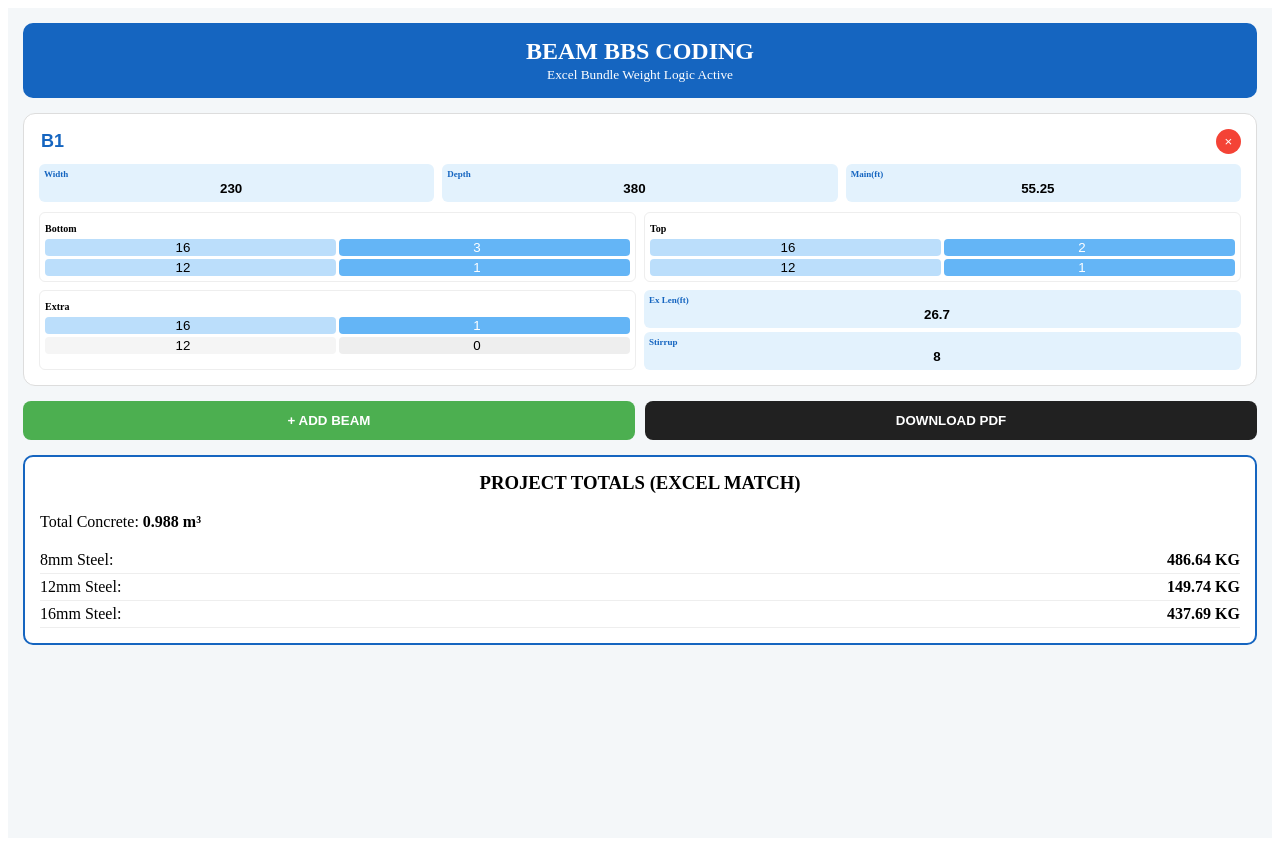
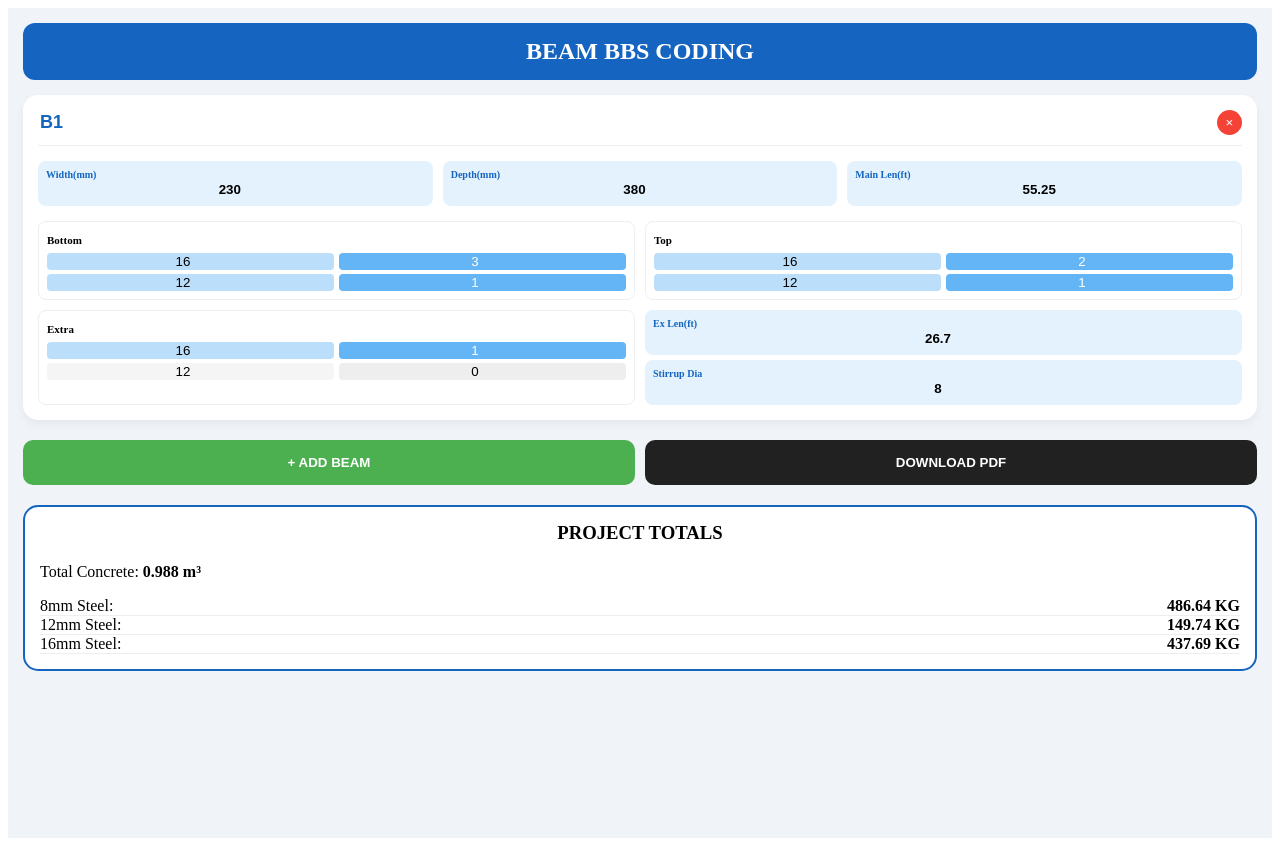
Before and after one commit to Movieeesss/BEAM-BBS, a React (Vite) app: page / in a window 1280 px wide. Built offline with nearby package versions, Linux system fonts and the light colour scheme.

Commit message:
Update BeamBBS.tsx

```diff
--- a/src/BeamBBS.tsx
+++ b/src/BeamBBS.tsx
@@ -2,19 +2,17 @@ import React, { useState, useMemo, useCallback } from 'react';
 import jsPDF from 'jspdf';
 import autoTable from 'jspdf-autotable';
 
-/** * EXACT EXCEL BUNDLE WEIGHTS (From your Column V / Screenshot)
- * 8mm: 47.4 kg | 12mm: 53.35 kg | 16mm: 56.88 kg | 20mm: 59.26 kg
- */
+// EXACT EXCEL BUNDLE WEIGHTS
 const EXCEL_BUNDLE_WEIGHTS: Record<number, number> = {
-  8: 47.4,
-  10: 51.87,
-  12: 53.35,
-  16: 56.88,
-  20: 59.26,
-  25: 46.3
+  8: 47.4,   // 8mm bundle
+  10: 51.87, // 10mm bundle
+  12: 53.35, // 12mm bundle
+  16: 56.88, // 16mm bundle
+  20: 59.26, // 20mm bundle
+  25: 46.3   // 25mm bundle
 };
 
-const STANDARD_ROD_LEN = 12; // 12 meters per full rod
+const ROD_LEN_M = 12; // Standard rod length in meters
 
 interface RodSet {
   dia1: number; num1: string;
@@ -47,12 +45,13 @@ const BeamBBS: React.FC = () => {
     }
   ]);
 
+  // FIXED: Changed 'child' to 'c' to match the destructured variable name
   const updateBeam = useCallback((id: string, field: string, val: any) => {
     setBeams(prev => prev.map(b => {
       if (b.id !== id) return b;
       if (field.includes('.')) {
         const [p, c] = field.split('.');
-        return { ...b, [p]: { ...(b as any)[p], [child]: val } };
+        return { ...b, [p]: { ...(b as any)[p], [c]: val } };
       }
       return { ...b, [field]: val };
     }));
@@ -68,7 +67,7 @@ const BeamBBS: React.FC = () => {
 
   const results = useMemo(() => {
     const summary: Record<number, number> = { 8: 0, 10: 0, 12: 0, 16: 0, 20: 0, 25: 0 };
-    let grandTotalVol = 0;
+    let grandVol = 0;
 
     const detailed = beams.map(beam => {
       const wM = (parseFloat(beam.width) || 0) / 1000;
@@ -77,16 +76,16 @@ const BeamBBS: React.FC = () => {
       const lExtraM = (parseFloat(beam.lenExtra) || 0) * 0.3048;
       const spacingIn = parseFloat(beam.spacing) || 6;
 
-      // Concrete: Width * (Depth - 125mm slab) * Length
+      // Concrete Logic: Width * (Depth - 125mm) * Length
       const vol = wM * (dM - 0.125) * lMainM;
-      grandTotalVol += vol;
+      grandVol += vol;
 
-      // Excel Logic: (Length * Nos / 12) * BundleWeight
-      const getExcelKg = (dia: number, nos: string, length: number) => {
-        const totalM = length * (parseFloat(nos) || 0);
-        const bundles = totalM / STANDARD_ROD_LEN;
+      // Excel Bundle Logic: (Total Meters / 12) * Bundle Weight
+      const getExcelKg = (dia: number, nos: string, lengthM: number) => {
+        const totalM = lengthM * (parseFloat(nos) || 0);
+        const bundles = totalM / ROD_LEN_M;
         const kg = bundles * (EXCEL_BUNDLE_WEIGHTS[dia] || 0);
-        summary[dia] = (summary[dia] || 0) + kg;
+        summary[dia] += kg;
         return kg;
       };
 
@@ -97,76 +96,75 @@ const BeamBBS: React.FC = () => {
       const e1 = getExcelKg(beam.extra.dia1, beam.extra.num1, lExtraM);
       const e2 = getExcelKg(beam.extra.dia2, beam.extra.num2, lExtraM);
 
-      // Stirrups (Excel logic matches Cell AY6: 45.9kg)
+      // Stirrups matching Excel Cell AY6
       const stirrupCutM = (((wM * 1000 - 80) * 2) + ((dM * 1000 - 80) * 2) + 200) / 1000;
-      const qty = Math.ceil(((parseFloat(beam.lenMain) || 0) * 12) / spacingIn) + 1;
-      const stirrupTotalM = stirrupCutM * qty;
-      const sKg = (stirrupTotalM / STANDARD_ROD_LEN) * EXCEL_BUNDLE_WEIGHTS[beam.diaStirrups];
-      summary[beam.diaStirrups] += sKg;
+      const stirrupQty = Math.ceil(((parseFloat(beam.lenMain) || 0) * 12) / spacingIn) + 1;
+      const stirrupTotalM = stirrupCutM * stirrupQty;
+      const stirrupKg = (stirrupTotalM / ROD_LEN_M) * EXCEL_BUNDLE_WEIGHTS[beam.diaStirrups];
+      summary[beam.diaStirrups] += stirrupKg;
 
-      return { ...beam, vol, totalKg: b1 + b2 + t1 + t2 + e1 + e2 + sKg };
+      return { ...beam, vol, totalBeamKg: b1+b2+t1+t2+e1+e2+stirrupKg };
     });
 
-    return { detailed, summary, grandTotalVol };
+    return { detailed, summary, grandVol };
   }, [beams]);
 
   const downloadPDF = () => {
     const doc = new jsPDF();
-    doc.text("BEAM BBS - EXCEL SYNC REPORT", 105, 15, { align: "center" });
+    doc.text("BEAM BBS - EXCEL SYNCED REPORT", 105, 15, { align: "center" });
     autoTable(doc, {
       startY: 25,
-      head: [['Grid', 'Width', 'Depth', 'Length(ft)', 'Concrete(m3)', 'Total Steel(kg)']],
-      body: results.detailed.map(b => [b.grid, b.width, b.depth, b.lenMain, b.vol.toFixed(3), b.totalKg.toFixed(2)]),
+      head: [['Grid', 'Width', 'Depth', 'Main Len', 'Vol (m3)', 'Total Steel']],
+      body: results.detailed.map(b => [b.grid, b.width, b.depth, b.lenMain, b.vol.toFixed(3), b.totalBeamKg.toFixed(2)]),
     });
-    doc.save("Excel_Sync_BBS.pdf");
+    doc.save("Beam_BBS_Report.pdf");
   };
 
   return (
-    <div style={{ backgroundColor: '#f4f7f9', minHeight: '100vh', padding: '15px' }}>
-      <header style={{ backgroundColor: '#1565c0', color: '#fff', padding: '15px', borderRadius: '10px', textAlign: 'center', marginBottom: '15px' }}>
+    <div style={{ backgroundColor: '#f0f4f8', minHeight: '100vh', padding: '15px' }}>
+      <header style={{ backgroundColor: '#1565c0', color: '#fff', padding: '15px', borderRadius: '12px', textAlign: 'center', marginBottom: '15px' }}>
         <h2 style={{ margin: 0 }}>BEAM BBS CODING</h2>
-        <small>Excel Bundle Weight Logic Active</small>
       </header>
 
       {beams.map(beam => (
-        <div key={beam.id} style={{ backgroundColor: '#fff', borderRadius: '12px', padding: '15px', marginBottom: '15px', border: '1px solid #ddd' }}>
-          <div style={{ display: 'flex', justifyContent: 'space-between', marginBottom: '10px' }}>
+        <div key={beam.id} style={{ backgroundColor: '#fff', borderRadius: '15px', padding: '15px', marginBottom: '20px', boxShadow: '0 4px 10px rgba(0,0,0,0.05)' }}>
+          <div style={{ display: 'flex', justifyContent: 'space-between', borderBottom: '1px solid #eee', paddingBottom: '10px', marginBottom: '15px' }}>
             <input value={beam.grid} onChange={e => updateBeam(beam.id, 'grid', e.target.value)} style={{ fontWeight: 'bold', border: 'none', color: '#1565c0', fontSize: '18px' }} />
             <button onClick={() => deleteBeam(beam.id)} style={{ background: '#f44336', color: '#fff', border: 'none', borderRadius: '50%', width: '25px', height: '25px' }}>×</button>
           </div>
 
-          <div style={{ display: 'grid', gridTemplateColumns: 'repeat(3, 1fr)', gap: '8px', marginBottom: '10px' }}>
-            <InputItem label="Width" value={beam.width} onChange={v => updateBeam(beam.id, 'width', v)} />
-            <InputItem label="Depth" value={beam.depth} onChange={v => updateBeam(beam.id, 'depth', v)} />
-            <InputItem label="Main(ft)" value={beam.lenMain} onChange={v => updateBeam(beam.id, 'lenMain', v)} />
+          <div style={{ display: 'grid', gridTemplateColumns: 'repeat(3, 1fr)', gap: '10px', marginBottom: '15px' }}>
+            <Input label="Width(mm)" value={beam.width} onChange={v => updateBeam(beam.id, 'width', v)} />
+            <Input label="Depth(mm)" value={beam.depth} onChange={v => updateBeam(beam.id, 'depth', v)} />
+            <Input label="Main Len(ft)" value={beam.lenMain} onChange={v => updateBeam(beam.id, 'lenMain', v)} />
           </div>
 
-          <div style={{ display: 'grid', gridTemplateColumns: '1fr 1fr', gap: '8px' }}>
-            <RebarItem label="Bottom" rod={beam.bottom} onUpdate={(f,v) => updateBeam(beam.id, `bottom.${f}`, v)} />
-            <RebarItem label="Top" rod={beam.top} onUpdate={(f,v) => updateBeam(beam.id, `top.${f}`, v)} />
+          <div style={{ display: 'grid', gridTemplateColumns: '1fr 1fr', gap: '10px' }}>
+            <RodRow label="Bottom" rod={beam.bottom} onUpdate={(f,v) => updateBeam(beam.id, `bottom.${f}`, v)} />
+            <RodRow label="Top" rod={beam.top} onUpdate={(f,v) => updateBeam(beam.id, `top.${f}`, v)} />
           </div>
 
-          <div style={{ display: 'grid', gridTemplateColumns: '1fr 1fr', gap: '8px', marginTop: '8px' }}>
-            <RebarItem label="Extra" rod={beam.extra} onUpdate={(f,v) => updateBeam(beam.id, `extra.${f}`, v)} />
-            <div style={{ display: 'flex', flexDirection: 'column', gap: '4px' }}>
-              <InputItem label="Ex Len(ft)" value={beam.lenExtra} onChange={v => updateBeam(beam.id, 'lenExtra', v)} />
-              <InputItem label="Stirrup" value={beam.diaStirrups} onChange={v => updateBeam(beam.id, 'diaStirrups', v)} />
+          <div style={{ display: 'grid', gridTemplateColumns: '1fr 1fr', gap: '10px', marginTop: '10px' }}>
+            <RodRow label="Extra" rod={beam.extra} onUpdate={(f,v) => updateBeam(beam.id, `extra.${f}`, v)} />
+            <div style={{ display: 'flex', flexDirection: 'column', gap: '5px' }}>
+              <Input label="Ex Len(ft)" value={beam.lenExtra} onChange={v => updateBeam(beam.id, 'lenExtra', v)} />
+              <Input label="Stirrup Dia" value={beam.diaStirrups} onChange={v => updateBeam(beam.id, 'diaStirrups', v)} />
             </div>
           </div>
         </div>
       ))}
 
-      <div style={{ display: 'flex', gap: '10px', marginBottom: '15px' }}>
-        <button onClick={addBeam} style={{ flex: 1, padding: '12px', backgroundColor: '#4caf50', color: '#fff', border: 'none', borderRadius: '8px', fontWeight: 'bold' }}>+ ADD BEAM</button>
-        <button onClick={downloadPDF} style={{ flex: 1, padding: '12px', backgroundColor: '#212121', color: '#fff', border: 'none', borderRadius: '8px', fontWeight: 'bold' }}>DOWNLOAD PDF</button>
+      <div style={{ display: 'flex', gap: '10px', marginBottom: '20px' }}>
+        <button onClick={addBeam} style={{ flex: 1, padding: '15px', backgroundColor: '#4caf50', color: '#fff', border: 'none', borderRadius: '10px', fontWeight: 'bold' }}>+ ADD BEAM</button>
+        <button onClick={downloadPDF} style={{ flex: 1, padding: '15px', backgroundColor: '#212121', color: '#fff', border: 'none', borderRadius: '10px', fontWeight: 'bold' }}>DOWNLOAD PDF</button>
       </div>
 
-      <div style={{ backgroundColor: '#fff', padding: '15px', borderRadius: '10px', border: '2px solid #1565c0' }}>
-        <h3 style={{ marginTop: 0, textAlign: 'center' }}>PROJECT TOTALS (EXCEL MATCH)</h3>
-        <p>Total Concrete: <strong>{results.grandTotalVol.toFixed(3)} m³</strong></p>
-        {Object.entries(results.summary).map(([d, kg]) => kg > 0 && (
-          <div key={d} style={{ display: 'flex', justifyContent: 'space-between', borderBottom: '1px solid #eee', padding: '4px 0' }}>
-            <span>{d}mm Steel:</span> <strong>{kg.toFixed(2)} KG</strong>
+      <div style={{ backgroundColor: '#fff', padding: '15px', borderRadius: '15px', border: '2px solid #1565c0' }}>
+        <h3 style={{ marginTop: 0, textAlign: 'center' }}>PROJECT TOTALS</h3>
+        <p>Total Concrete: <strong>{results.grandVol.toFixed(3)} m³</strong></p>
+        {Object.entries(results.summary).map(([dia, kg]) => kg > 0 && (
+          <div key={dia} style={{ display: 'flex', justifyContent: 'space-between', borderBottom: '1px solid #eee' }}>
+            <span>{dia}mm Steel:</span> <strong>{kg.toFixed(2)} KG</strong>
           </div>
         ))}
       </div>
@@ -174,24 +172,23 @@ const BeamBBS: React.FC = () => {
   );
 };
 
-// ... InputItem and RebarItem helper components remain the same as previous version ...
-const InputItem = ({ label, value, onChange }: any) => (
-  <div style={{ backgroundColor: '#e3f2fd', padding: '5px', borderRadius: '6px' }}>
-    <label style={{ fontSize: '9px', fontWeight: 'bold', display: 'block', color: '#1565c0' }}>{label}</label>
+const Input = ({ label, value, onChange }: any) => (
+  <div style={{ backgroundColor: '#e3f2fd', padding: '8px', borderRadius: '8px' }}>
+    <label style={{ fontSize: '10px', color: '#1565c0', display: 'block', fontWeight: 'bold' }}>{label}</label>
     <input type="number" value={value} onChange={e => onChange(e.target.value)} style={{ width: '100%', border: 'none', background: 'transparent', textAlign: 'center', fontWeight: 'bold', outline: 'none' }} />
   </div>
 );
 
-const RebarItem = ({ label, rod, onUpdate }: any) => {
+const RodRow = ({ label, rod, onUpdate }: any) => {
   const active = (n: any) => (parseFloat(n) || 0) > 0;
   return (
-    <div style={{ border: '1px solid #eee', padding: '5px', borderRadius: '6px' }}>
-      <span style={{ fontSize: '10px', fontWeight: 'bold' }}>{label}</span>
-      <div style={{ display: 'flex', gap: '3px', marginTop: '3px' }}>
+    <div style={{ border: '1px solid #eee', padding: '8px', borderRadius: '8px' }}>
+      <span style={{ fontSize: '11px', fontWeight: 'bold' }}>{label}</span>
+      <div style={{ display: 'flex', gap: '5px', marginTop: '5px' }}>
         <input type="number" value={rod.dia1} onChange={e => onUpdate('dia1', e.target.value)} style={{ width: '50%', background: active(rod.num1) ? '#bbdefb' : '#f5f5f5', border: 'none', borderRadius: '4px', textAlign: 'center' }} />
         <input type="number" value={rod.num1} onChange={e => onUpdate('num1', e.target.value)} style={{ width: '50%', background: active(rod.num1) ? '#64b5f6' : '#eee', border: 'none', borderRadius: '4px', textAlign: 'center', color: active(rod.num1) ? '#fff' : '#000' }} />
       </div>
-      <div style={{ display: 'flex', gap: '3px', marginTop: '3px' }}>
+      <div style={{ display: 'flex', gap: '5px', marginTop: '4px' }}>
         <input type="number" value={rod.dia2} onChange={e => onUpdate('dia2', e.target.value)} style={{ width: '50%', background: active(rod.num2) ? '#bbdefb' : '#f5f5f5', border: 'none', borderRadius: '4px', textAlign: 'center' }} />
         <input type="number" value={rod.num2} onChange={e => onUpdate('num2', e.target.value)} style={{ width: '50%', background: active(rod.num2) ? '#64b5f6' : '#eee', border: 'none', borderRadius: '4px', textAlign: 'center', color: active(rod.num2) ? '#fff' : '#000' }} />
       </div>
```
